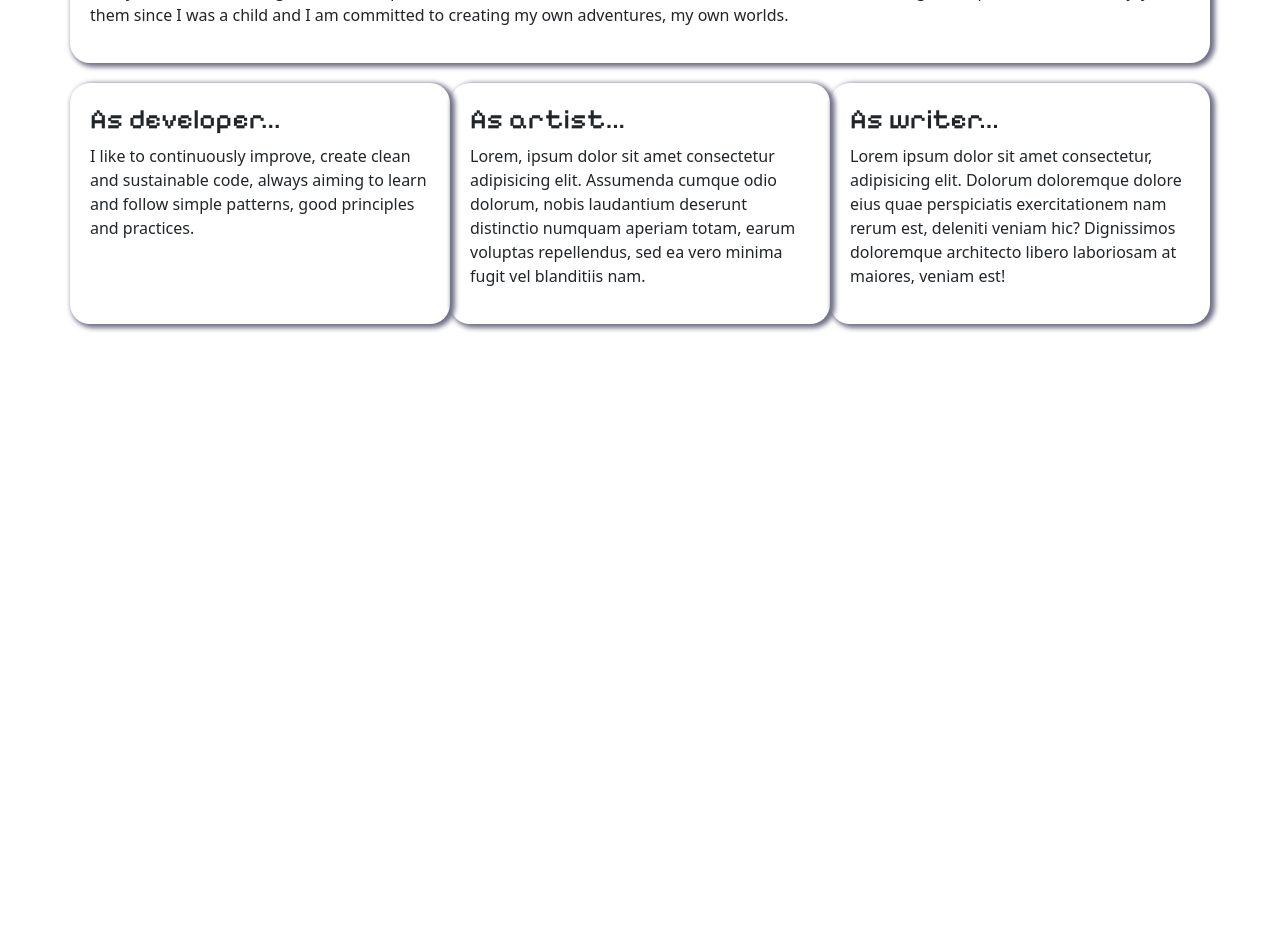
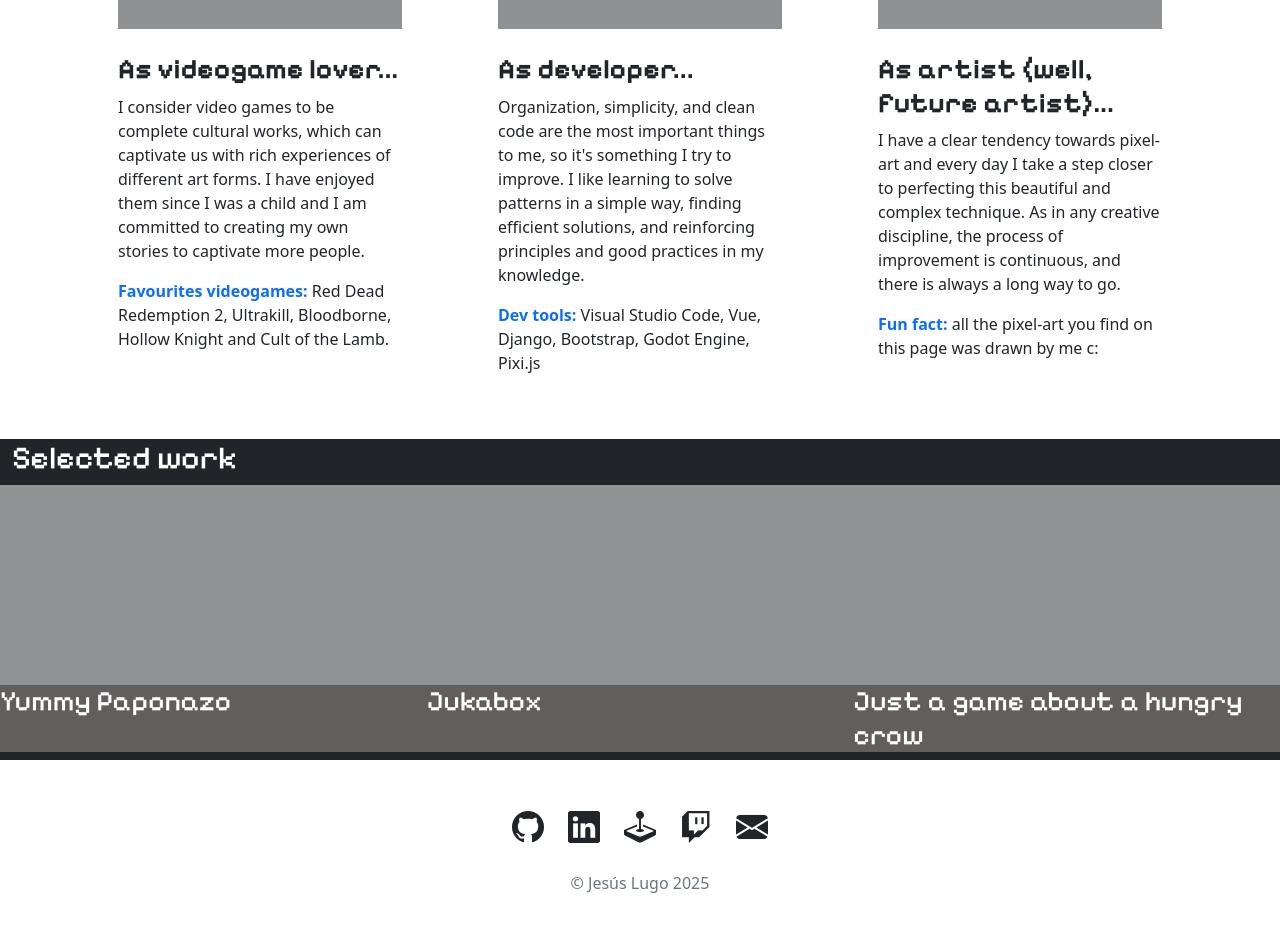
Before and after one commit to JesusLugo2002/jesuslugo2002.github.io, a Vue app: page / in a window 1280 px wide. Shown: the part 880-1812 px from the top of the page. Before the commit the page ends 1224 px from the top, so only its background shows below. Built offline with nearby package versions, Linux system fonts and the light colour scheme; a web font is replaced by a local one.

Commit message:
Add 'selected work', 'contact' and 'footer' sections

```diff
--- /dev/null
+++ b/public/selected-work.json
@@ -0,0 +1,14 @@
+[
+    {
+        "title": "Yummy Paponazo",
+        "url": "https://jess-dot-zero.itch.io/yummy-paponazo"
+    },
+    {
+        "title": "Jukabox",
+        "url": "https://github.com/Chugani05-JesusLugo2002/Jukabox"
+    },
+    {
+        "title": "Just a game about a hungry crow",
+        "url": "https://jess-dot-zero.itch.io/just-a-game-about-a-hungry-crow"
+    }
+]
--- a/src/App.vue
+++ b/src/App.vue
@@ -1,8 +1,11 @@
 <script setup lang="ts">
 import About from './components/About.vue';
+import Contact from './components/Contact.vue';
+import Footer from './components/Footer.vue';
 import Header from './components/Header.vue';
 import Hero from './components/Hero.vue';
 import MySkills from './components/MySkills.vue';
+import MyWorks from './components/MyWorks.vue';
 </script>
 
 <template>
@@ -11,5 +14,8 @@ import MySkills from './components/MySkills.vue';
     <Hero/>
     <About/>
     <MySkills/>
+    <MyWorks/>
+    <Contact/>
   </main>
+  <Footer>© Jesús Lugo 2025</Footer>
 </template>
--- a/src/components/About.vue
+++ b/src/components/About.vue
@@ -23,11 +23,11 @@ function copyEmail() {
             <div class="row">
                 <div class="col-sm-6">
                     <p class="text-white h2">Hi! I'm <b>Jesús Lugo</b>, a videogame developer, and I create, develop, design and write.</p>
-                    <p class="text-white h5 pt-4">If you have any questions or just want to say hi, feel free to send me a message. :)</p>
+                    <p class="text-white h5 pt-4">If you have any questions or just want to say hi, feel free to send me a message :)</p>
                     <p class="text-white" v-if="!emailCopied">>> <span class="text-decoration-underline" @click="copyEmail">{{ email }}</span></p>
                     <p class="text-white" v-else>>> Email copied!</p>
                 </div>
-                <div class="col-sm-6">
+                <div class="col-sm-6 d-none d-sm-block">
                     <p class="text-white">Image</p>
                 </div>
             </div>
--- /dev/null
+++ b/src/components/Contact.vue
@@ -0,0 +1,21 @@
+<template>
+    <div class="container d-flex justify-content-center mt-5 mb-3">
+        <div class="row">
+            <a href="https://github.com/JesusLugo2002" target="_blank" class="h2 col"><i class="bi bi-github"></i></a>
+            <a href="https://www.linkedin.com/in/jes%C3%BAs-daniel-lugo-l%C3%B3pez-45259b22a/" target="_blank" class="h2 col"><i class="bi bi-linkedin"></i></a>
+            <a href="https://jess-dot-zero.itch.io/" target="_blank" class="h2 col"><i class="bi bi-joystick"></i></a>
+            <a href="https://www.twitch.tv/iZekkenTheOne" target="_blank" class="h2 col"><i class="bi bi-twitch"></i></a>
+            <a href="mailto:jesusdlugo02@gmail.com" class="h2 col"><i class="bi bi-envelope-fill"></i></a>
+        </div>
+    </div>
+</template>
+
+<style scoped>
+a {
+    transition: 0.3s;
+}
+
+a:hover {
+    transform: scale(1.3);
+}
+</style>
--- /dev/null
+++ b/src/components/Footer.vue
@@ -0,0 +1,5 @@
+<template>
+    <footer>
+        <p class="text-secondary text-center mb-5"><slot></slot></p>
+    </footer>
+</template>
--- a/src/components/MySkills.vue
+++ b/src/components/MySkills.vue
@@ -1,23 +1,29 @@
 <template>
-    <div class="container">
+    <div class="container my-4">
         <div class="row">
-            <div class="col-12 skill">
+            <div class="col-12 px-5 py-4 d-flex flex-column col-lg-4">
+                <div class="placeholder bg-dark align-self-center mb-4">
+                    <!-- Aqui irá el logo dibujado en pixel-art -->
+                </div>
                 <h3>As videogame lover...</h3>
-                <p>I truly believe that video games are complete cultural works, where we find different forms of art that offer us great experiences. I have enjoyed them since I was a child and I am committed to creating my own adventures, my own worlds.</p>
+                <p>I consider video games to be complete cultural works, which can captivate us with rich experiences of different art forms. I have enjoyed them since I was a child and I am committed to creating my own stories to captivate more people.</p>
+                <p><span class="text-primary fw-bold">Favourites videogames: </span>Red Dead Redemption 2, Ultrakill, Bloodborne, Hollow Knight and Cult of the Lamb.</p>
             </div>
-        </div>
-        <div class="row">
-            <div class="col-12 col-sm-4 skill">
+            <div class="col-12 px-5 py-4 d-flex flex-column col-lg-4">
+                <div class="placeholder bg-dark align-self-center mb-4">
+                    <!-- Aqui irá el logo dibujado en pixel-art -->
+                </div>
                 <h3>As developer...</h3>
-                <p>I like to continuously improve, create clean and sustainable code, always aiming to learn and follow simple patterns, good principles and practices.</p>
+                <p>Organization, simplicity, and clean code are the most important things to me, so it's something I try to improve. I like learning to solve patterns in a simple way, finding efficient solutions, and reinforcing principles and good practices in my knowledge.</p>
+                <p><span class="text-primary fw-bold">Dev tools: </span>Visual Studio Code, Vue, Django, Bootstrap, Godot Engine, Pixi.js</p>
             </div>
-            <div class="col-12 col-sm-4 skill">
-                <h3>As artist...</h3>
-                <p>Lorem, ipsum dolor sit amet consectetur adipisicing elit. Assumenda cumque odio dolorum, nobis laudantium deserunt distinctio numquam aperiam totam, earum voluptas repellendus, sed ea vero minima fugit vel blanditiis nam.</p>
-            </div>
-            <div class="col-12 col-sm-4 skill">
-                <h3>As writer...</h3>
-                <p>Lorem ipsum dolor sit amet consectetur, adipisicing elit. Dolorum doloremque dolore eius quae perspiciatis exercitationem nam rerum est, deleniti veniam hic? Dignissimos doloremque architecto libero laboriosam at maiores, veniam est!</p>
+            <div class="col-12 px-5 py-4 d-flex flex-column col-lg-4">
+                <div class="placeholder bg-dark align-self-center mb-4">
+                    <!-- Aqui irá el logo dibujado en pixel-art -->
+                </div>
+                <h3>As artist (well, future artist)...</h3>
+                <p>I have a clear tendency towards pixel-art and every day I take a step closer to perfecting this beautiful and complex technique. As in any creative discipline, the process of improvement is continuous, and there is always a long way to go.</p>
+                <p><span class="text-primary fw-bold">Fun fact: </span>all the pixel-art you find on this page was drawn by me c:</p>
             </div>
         </div>
     </div>
@@ -26,11 +32,11 @@
 <style scoped>
 h3 {
     font-family: "Pixelify Sans", serif;
+    font-weight: bolder;
 }
-.skill {
-    border-radius: 20px;
-    padding: 20px;
-    margin-bottom: 20px;
-    box-shadow: 3px 2px 5px 2px #707087;
+.placeholder {
+    background-color: gainsboro;
+    width: 100%;
+    height: 4rem;
 }
 </style>
--- /dev/null
+++ b/src/components/MyWorks.vue
@@ -0,0 +1,30 @@
+<script setup lang="ts">
+import { onMounted, ref } from 'vue';
+import WorkItem from './WorkItem.vue';
+
+const selectedWork = ref([]);
+
+onMounted(async() => {
+    try {
+        const response = await fetch('selected-work.json')
+        selectedWork.value = await response.json()
+    } catch (error) {
+        console.error("Something goes wrong fetching works data!", error)
+    }
+})
+</script>
+
+<template>
+    <div class="container-fluid bg-dark text-white">
+        <h2>Selected work</h2>
+        <div class="row">
+            <WorkItem v-for="work in selectedWork" :work="work"/>
+        </div>
+    </div>
+</template>
+
+<style scoped>
+h2 {
+    font-family: "Pixelify Sans", serif;
+}
+</style>
--- /dev/null
+++ b/src/components/WorkItem.vue
@@ -0,0 +1,20 @@
+<script setup lang="ts">
+const { work } = defineProps(['work'])
+</script>
+
+<template>
+    <a class="col-12 p-0 col-md-4 d-flex flex-column text-white text-decoration-none" :href="work.url" target="_blank">
+        <div class="placeholder w-100"></div>
+        <h3 class="flex-grow-1">{{ work.title }}</h3>
+    </a>
+</template>
+
+<style scoped>
+h3 {
+    font-family: "Pixelify Sans", serif;
+    background-color: rgb(97, 94, 94);
+}
+.placeholder {
+    height: 200px;
+}
+</style>
```
